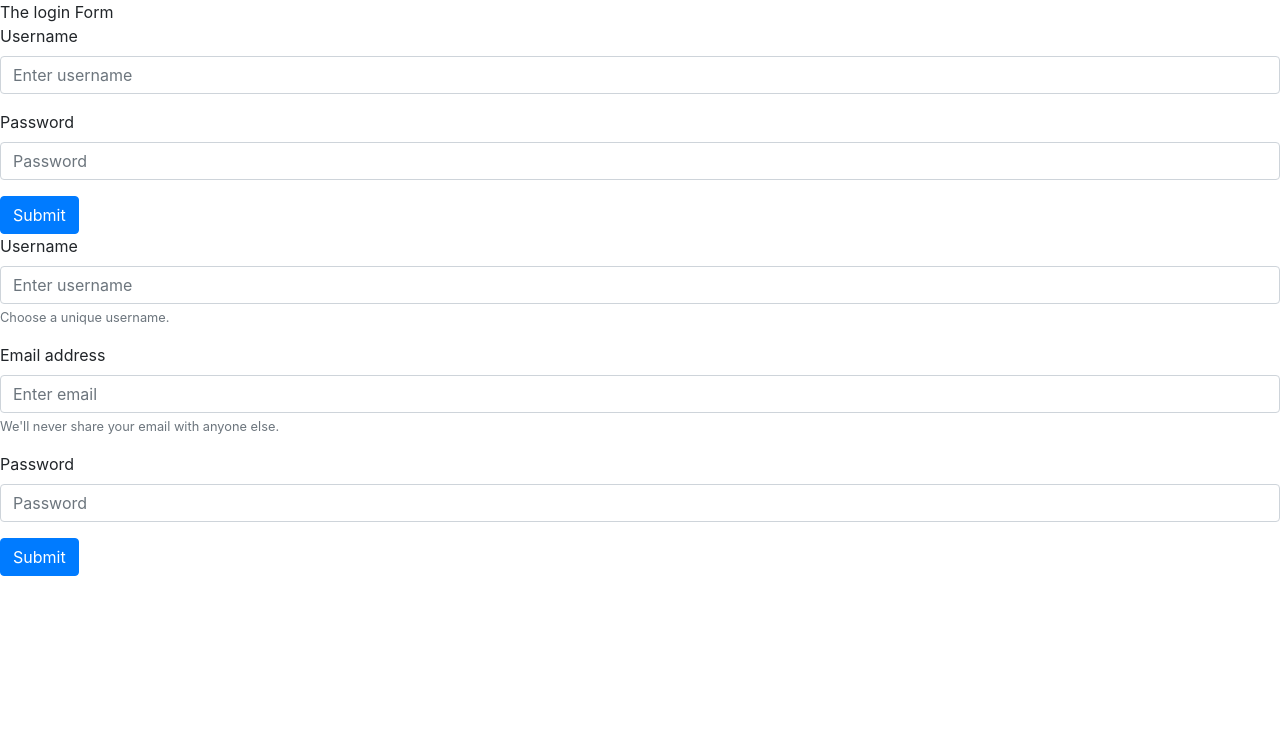
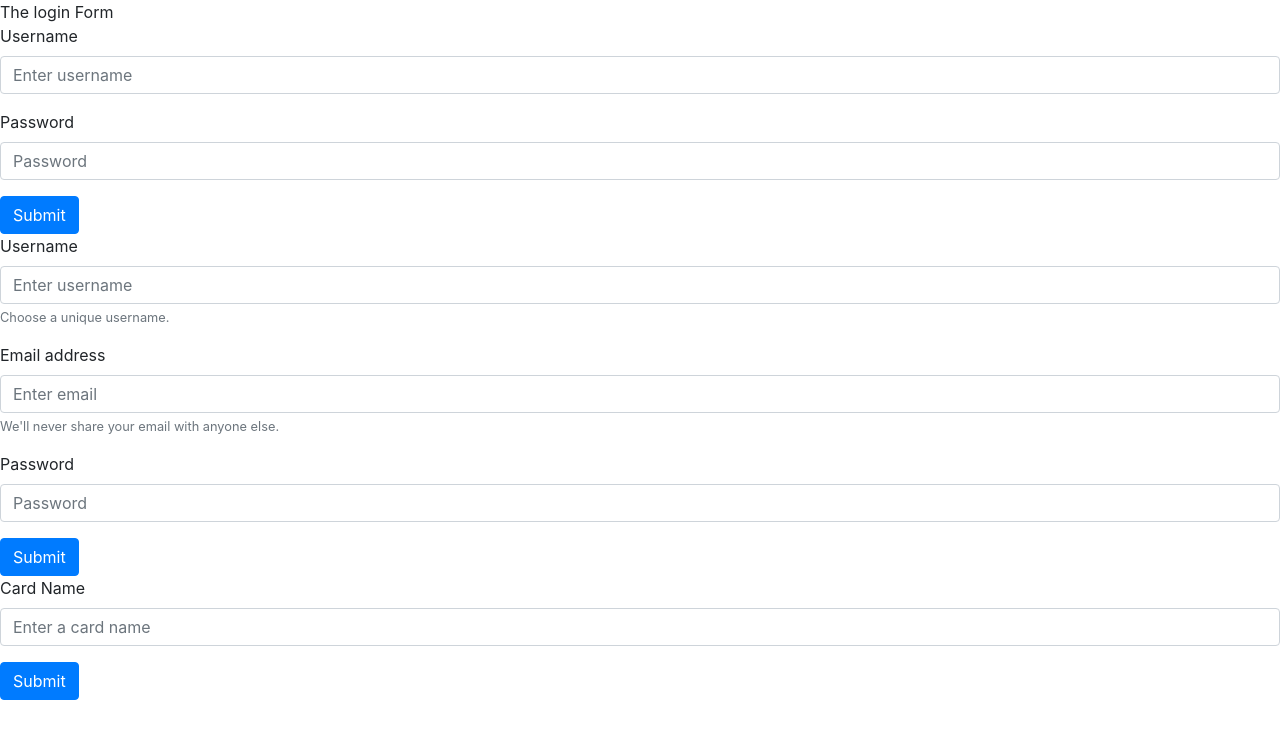
Before and after one commit to swdecker/magic-manager-frontend, a React (Create React App) app: page / in a window 1280 px wide. Shown: the top 738 px of the page. Built offline with nearby package versions, Linux system fonts and the light colour scheme.

Commit message:
basic search by name with one response image displayed

```diff
--- a/src/App.js
+++ b/src/App.js
@@ -2,12 +2,13 @@ import React from 'react';
 import './App.css';
 import Login from './containers/Login'
 import Signup from './containers/Signup';
-
+import CardSearch from './containers/CardSearch'
 function App() {
   return (
     <div>
       <Login />
       <Signup />
+      <CardSearch />
     </div>
   );
 }
--- /dev/null
+++ b/src/components/MagicCard.js
@@ -0,0 +1,14 @@
+import React from 'react'
+
+const MagicCard = (props) =>{
+    const { name, image_url } = props.card
+
+    return (
+        <div>
+            <h4>{name}</h4>
+            <img src={image_url} alt="magic card" height="150" width="50"></img>
+        </div>
+    )
+}
+
+export default MagicCard
--- /dev/null
+++ b/src/containers/CardSearch.js
@@ -0,0 +1,68 @@
+import React, { Component } from 'react'
+import Form  from 'react-bootstrap/Form'
+import Button from 'react-bootstrap/Button'
+import MagicCard from '../components/MagicCard'
+
+export default class CardSearch extends Component {
+    state={
+        cardName:"",
+        card: {}
+    }
+
+    handleChange = (event)=>{
+        const { name, value } = event.target
+        this.setState({
+            [name]: value
+        })
+    }
+    handleSubmit = event =>{
+        event.preventDefault()
+        let card = { cardName: this.state.cardName}
+        this.searchCard(card)
+    }
+    searchCard = card => {
+        const token = localStorage.getItem('token')
+        const configObj = {
+            method: 'POST',
+            headers: {
+                'Content-Type': 'application/json',
+                'Accept': 'application/json',
+                'Authorization': `Bearer ${token}`
+            },
+            body: JSON.stringify({ card: card })
+        }
+        fetch('http://localhost:3001/api/v1/cards', configObj )
+        .then(r => r.json())
+        .then(data => {
+            console.log(data)
+            this.setState({
+                card: data.card})
+            // should also set state with card info
+        })
+    }
+    displayCard = () =>{
+        if (this.state.card.name){
+            return <MagicCard card={this.state.card} />
+        }
+    }
+    render() {
+
+        return (
+            <div>
+                <Form onSubmit={this.handleSubmit}>
+                    <Form.Group controlId="formCardName">
+                        <Form.Label>Card Name</Form.Label>
+                        <Form.Control onChange={this.handleChange} name={"cardName"} type="text" placeholder="Enter a card name" />
+                        <Form.Text className="text-muted">
+
+                        </Form.Text>
+                    </Form.Group>
+                    <Button variant="primary" type="submit">
+                        Submit
+                    </Button>
+                </Form>
+                {this.displayCard()}
+            </div>
+        )
+    }
+}
```
